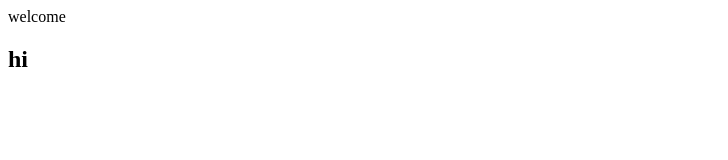
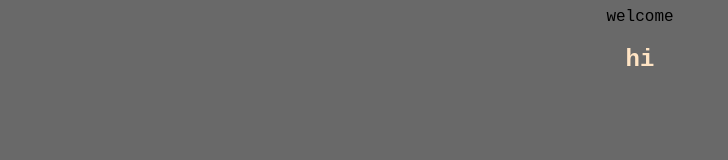
Before and after one commit to guy-makes/webpage, a plain HTML site: page index.html in a window 1280 px wide. Shown: the whole page, without its empty margins (0-728 px from the left). Drawn offline with Linux system fonts and the light colour scheme.

Commit message:
Update style.css

```diff
--- a/style.css
+++ b/style.css
@@ -1,4 +1,18 @@
-style.css
-:root{
+body {
+  background-color: dimgrey;
+    font-family: "SF Mono", "Space Mono", "Roboto Mono", "Oxygen Mono", monospace;
+    text-align: center;
+}
+
+h2 {
+    color: bisque
 
 }
+
+p {
+    color: cadetblue
+}
+
+h3 {
+    color: cornsilk;
+}
```
